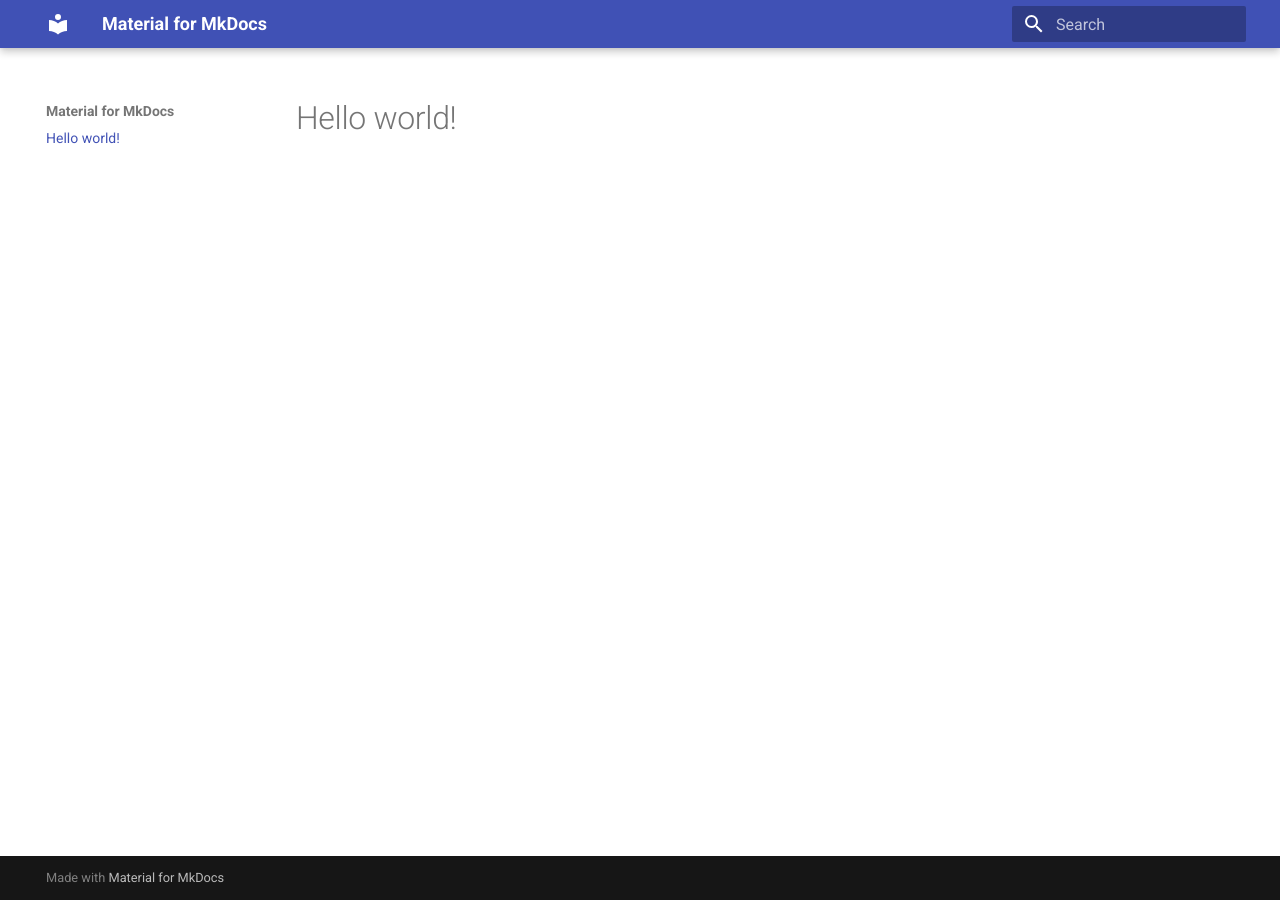
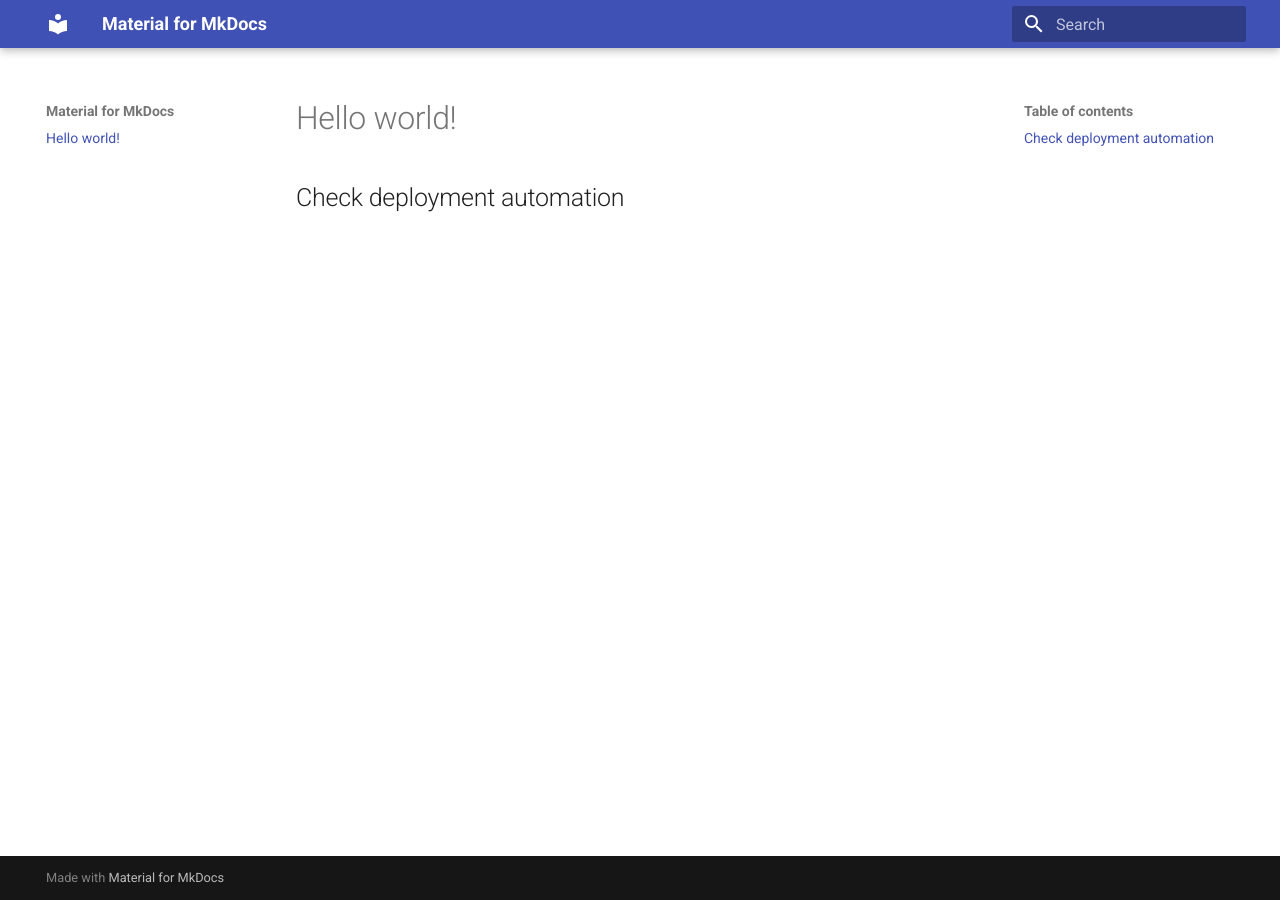
Before and after one commit to ngyngcphu/mkdocs-tool, an MkDocs documentation site: the page built from docs/index.md, in a window 1280 px wide. Built offline with MkDocs 1.6.1 and Material for MkDocs 9.7.7, drawn with Linux system fonts in a browser that asks for light colours.

Commit message:
test(deploy): check deployment automation.

```diff
--- a/docs/index.md
+++ b/docs/index.md
@@ -1 +1,2 @@
 # Hello world!
+## Check deployment automation
```
